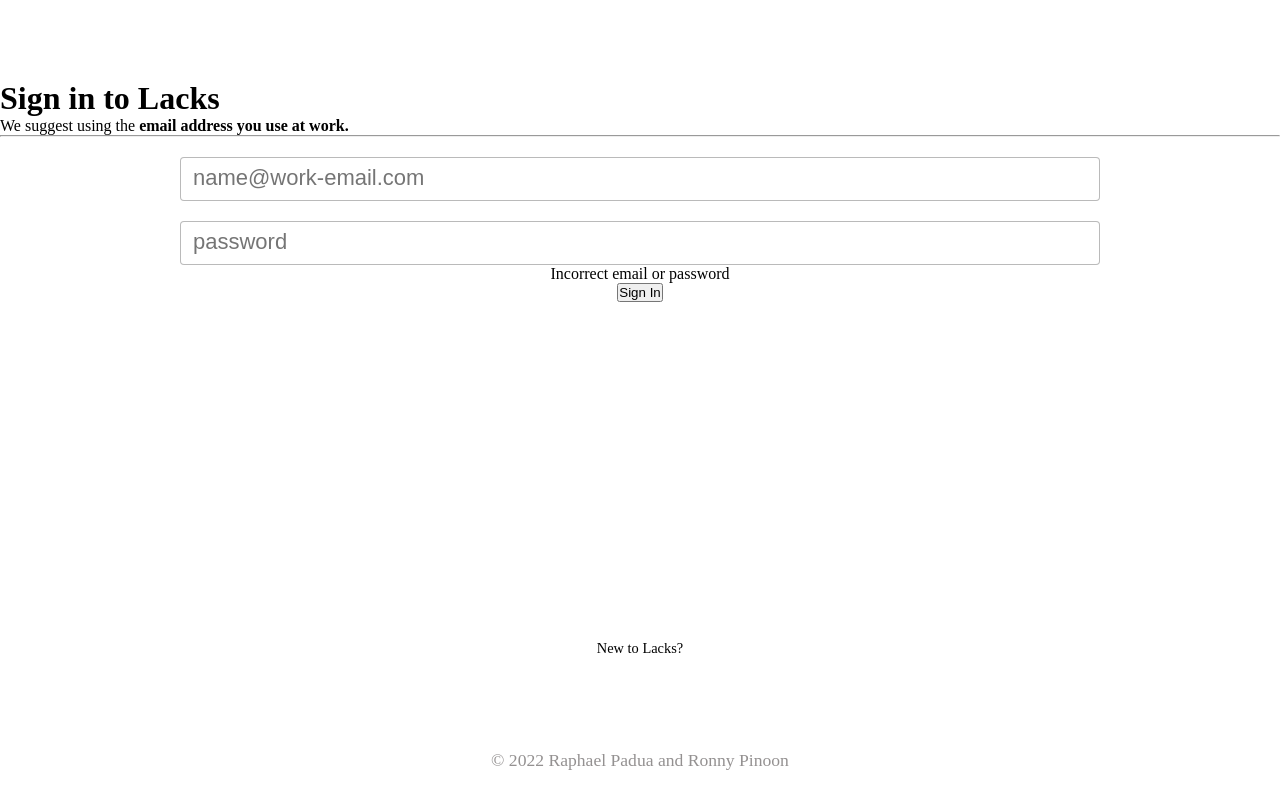
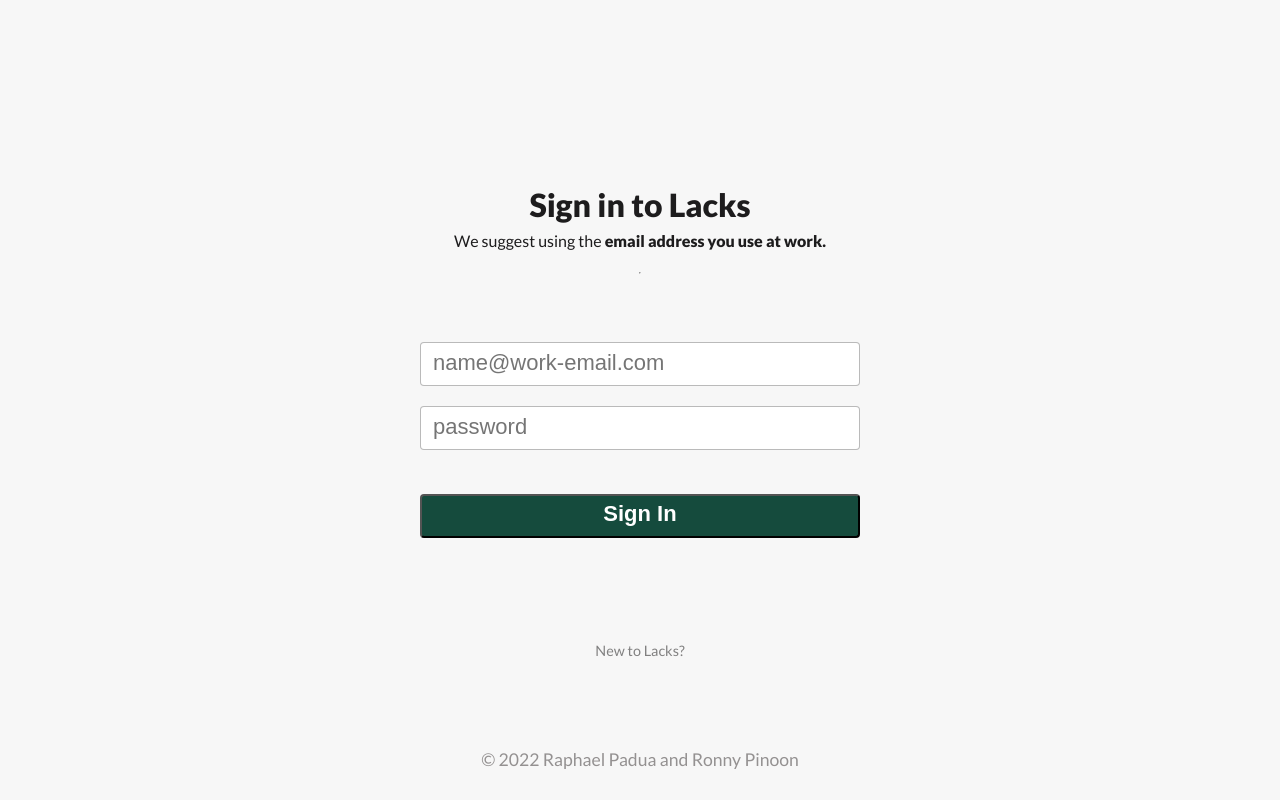
Before and after one commit to macarron001/react-stock-trading, a React (Create React App) app: page / in a window 1280 px wide. Built offline with nearby package versions, Linux system fonts and the light colour scheme.

Commit message:
added more styling

```diff
--- a/src/index.css
+++ b/src/index.css
@@ -1,3 +1,5 @@
+@import url("https://fonts.googleapis.com/css2?family=Lato:wght@100;300;400;900&display=swap");
+
 *,
 *::before,
 *::after {
@@ -5,6 +7,21 @@
   padding: 0;
   box-sizing: border-box;
 }
+
+body {
+  font-family: "Lato", sans-serif;
+  font-size: medium;
+  font-family: "Lato", sans-serif;
+  line-height: 1.46668;
+  font-weight: 400;
+  color: #1d1c1d;
+  display: flex;
+  flex-direction: column;
+  justify-content: center;
+  align-items: center;
+  background-color: #f7f7f7;
+}
+
 
 .wrapper {
   height: 100vh;
@@ -40,6 +57,17 @@
   align-items: flex-end;
   padding-right: 30px;
   font-size: 13.5px;
+}
+
+main {
+  display: flex;
+  flex-direction: column;
+  justify-content: center;
+  align-items: center;
+  flex-shrink: 0;
+  margin-inline: auto;
+  width: min(90%, 70.5rem);
+  max-width: 800px;
 }
 
 .main-register {
@@ -79,9 +107,31 @@
   cursor: pointer;
 }
 
+.btn-login {
+  color: #fff;
+  background-color: #154b3d;
+  border-radius: 4px;
+  font-size: 22px;
+  font-weight: 900;
+  height: 44px;
+  min-width: 96px;
+  padding: 0 16px 3px;
+  margin-top: 20px;
+  width: 100%;
+  cursor: pointer;
+}
+
 form {
   text-align: center;
   margin: 0 180px;
+}
+
+.form-container {
+  margin-top: 3rem;
+}
+
+.form-container span {
+  color: red;
 }
 
 form input {
@@ -100,6 +150,23 @@ form input {
   font-size: 0.9rem;
 }
 
+.registered p {
+  color: rgb(129, 128, 128);
+}
+
+.registered a {
+  text-decoration: none;
+}
+
+form div span {
+  font-size: 1rem;
+  color: red;
+}
+
+.visibility-hidden {
+  visibility: hidden;
+}
+
 footer {
   text-align: center;
   align-items: center;
@@ -113,3 +180,11 @@ footer div {
   font-size: 1.1rem;
   color: rgb(148, 145, 145);
 }
+
+.sub-header {
+  display: flex;
+  flex-direction: column;
+  justify-content: center;
+  align-items: center;
+  margin: 0 0 20px;
+}
```
